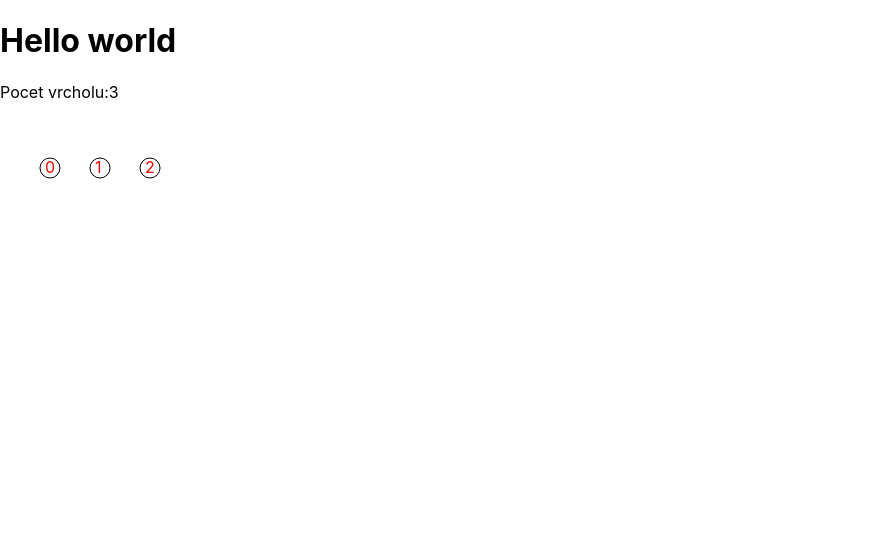
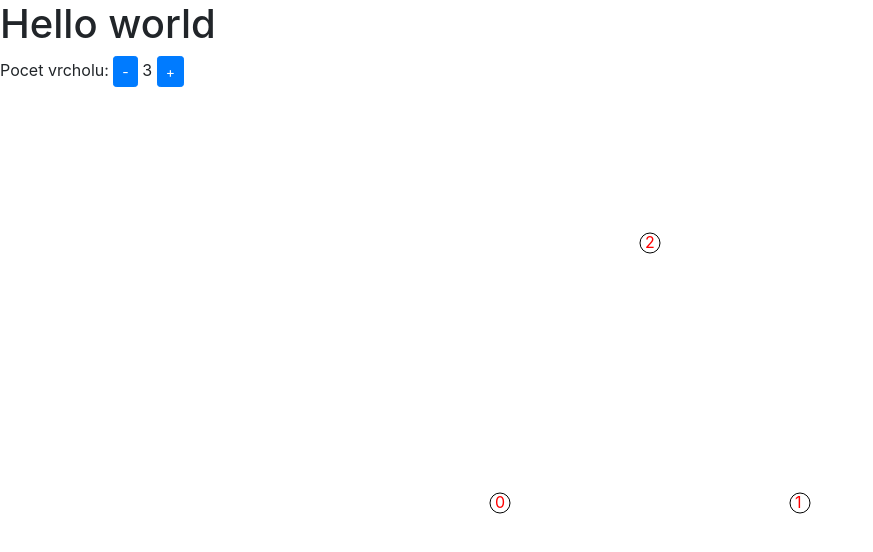
Before and after one commit to DangQuyTaiKB/Automat-React-app, a React (Create React App) app in the folder project/: page / in a window 1280 px wide. Shown: the top 552 px of the page, without its empty margins (0-873 px from the left). Built offline with nearby package versions, Linux system fonts and the light colour scheme.

Commit message:
truong hop 3 dinh, tam giac deu

```diff
--- a/project/package.json
+++ b/project/package.json
@@ -6,7 +6,7 @@
     "@testing-library/jest-dom": "^5.16.2",
     "@testing-library/react": "^12.1.4",
     "@testing-library/user-event": "^13.5.0",
-    "bootstrap": "^4.1.1",
+    "bootstrap": "^4.6.1",
     "react": "^17.0.2",
     "react-dom": "^17.0.2",
     "react-scripts": "5.0.0",
--- a/project/src/components/automat.jsx
+++ b/project/src/components/automat.jsx
@@ -8,13 +8,14 @@ class Automat extends Component{
     }
 
     render(){
-        const pozice_3=[[50,50],[100,50],[150,50]];
+        const pozice_3vcholy=[[500,400],[800,400],[650,140]];
         return(
             <div>
                 <h1>Hello world</h1>
-                <p>Pocet vrcholu:{this.state.pocetVrcholu}</p>
-                <svg width="750" height="500">
-                    {pozice_3.map((value,index)=>{
+
+                <p>Pocet vrcholu: <button className='btn btn-primary btn-sm'>-</button> {this.state.pocetVrcholu} <button className='btn btn-primary btn-sm'>+</button></p>
+                <svg width="1200" height="500">
+                    {pozice_3vcholy.map((value,index)=>{
                         //lap lai circle va text
                         return <>
                             <circle cx= {value[0]} cy={value[1]} r="10" stroke="black" stroke-width="1" fill="white"></circle>
--- a/project/src/index.js
+++ b/project/src/index.js
@@ -5,6 +5,7 @@ import App from './App';
 import reportWebVitals from './reportWebVitals';
 
 import Automat from './components/automat';
+import 'bootstrap/dist/css/bootstrap.css';
 
 ReactDOM.render(
   <React.StrictMode>
```
Also changed, not shown: 1 other file (tests, documents, lock files or other folders).
